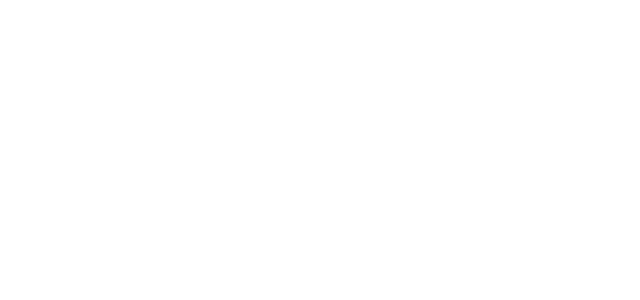
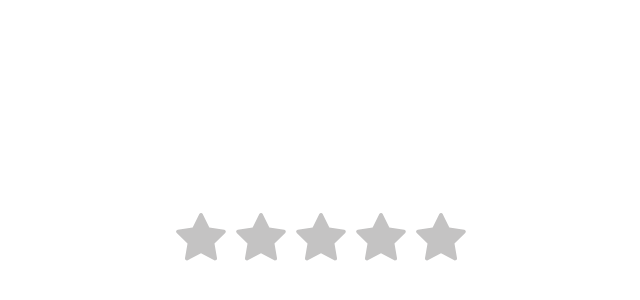
Before and after one commit to Viktoria-Serkiz/react-project, a React (Create React App) app: page / in a window 1280 px wide. Shown: the part 960-1260 px from the top of the page, without its empty margins (319-959 px from the left). Before the commit the page ends 800 px from the top, so only its background shows below. Built offline with nearby package versions, Linux system fonts and the light colour scheme.

Commit message:
add class component

```diff
--- a/src/App.js
+++ b/src/App.js
@@ -1,10 +1,12 @@
 import "./App.scss";
 import StarsRaiting from "./components/StarsRaiting";
+import StarRatingClass from "./components/StarRatingClass";
 
 function App() {
   return (
     <>
       <StarsRaiting></StarsRaiting>
+      <StarRatingClass></StarRatingClass>
     </>
   );
 }
--- a/src/components/StarRatingClass.js
+++ b/src/components/StarRatingClass.js
@@ -1,10 +1,93 @@
 import React from "react";
 
-class StarRatingClass extends React.PureComponent {
-  constructor() {
-    super();
+class StarRatingClass extends React.Component {
+  constructor(props) {
+    super(props);
+
     this.state = {
-      pos: 0,
+      stars: [],
+      rating: 0,
+      hovered: 0,
+      selectedIcon: (
+        <svg
+          stroke="currentColor"
+          fill="currentColor"
+          strokeWidth="0"
+          viewBox="0 0 1024 1024"
+          height="4.5em"
+          width="4.5em"
+          xmlns="http://www.w3.org/2000/svg"
+        >
+          <path d="M908.1 353.1l-253.9-36.9L540.7 86.1c-3.1-6.3-8.2-11.4-14.5-14.5-15.8-7.8-35-1.3-42.9 14.5L369.8 316.2l-253.9 36.9c-7 1-13.4 4.3-18.3 9.3a32.05 32.05 0 0 0 .6 45.3l183.7 179.1-43.4 252.9a31.95 31.95 0 0 0 46.4 33.7L512 754l227.1 119.4c6.2 3.3 13.4 4.4 20.3 3.2 17.4-3 29.1-19.5 26.1-36.9l-43.4-252.9 183.7-179.1c5-4.9 8.3-11.3 9.3-18.3 2.7-17.5-9.5-33.7-27-36.3z"></path>
+        </svg>
+      ),
+      deselectedIcon: (
+        <svg
+          fill="rgb(196, 195, 195)"
+          strokeWidth="0"
+          viewBox="0 0 1024 1024"
+          height="4.5em"
+          width="4.5em"
+          xmlns="http://www.w3.org/2000/svg"
+        >
+          <path d="M908.1 353.1l-253.9-36.9L540.7 86.1c-3.1-6.3-8.2-11.4-14.5-14.5-15.8-7.8-35-1.3-42.9 14.5L369.8 316.2l-253.9 36.9c-7 1-13.4 4.3-18.3 9.3a32.05 32.05 0 0 0 .6 45.3l183.7 179.1-43.4 252.9a31.95 31.95 0 0 0 46.4 33.7L512 754l227.1 119.4c6.2 3.3 13.4 4.4 20.3 3.2 17.4-3 29.1-19.5 26.1-36.9l-43.4-252.9 183.7-179.1c5-4.9 8.3-11.3 9.3-18.3 2.7-17.5-9.5-33.7-27-36.3z"></path>
+        </svg>
+      ),
     };
+
+    let outOf = props.outOf ? props.outOf : 5;
+
+    for (let i = 0; i < outOf; i++) {
+      this.state.stars.push(i + 1);
+    }
+  }
+
+  changeRating(newRating) {
+    this.setState({
+      rating: newRating,
+    });
+
+    if (this.props.onChange) this.props.onChange(newRating);
+  }
+
+  hoverRating(rating) {
+    this.setState({
+      hovered: rating,
+    });
+  }
+
+  render() {
+    const { stars, rating, hovered, deselectedIcon, selectedIcon } = this.state;
+
+    return (
+      <div className="rating">
+        <button style={{ color: "yellow" }}>
+          {stars.map((star) => {
+            return (
+              <span
+                style={{ cursor: "pointer" }}
+                onClick={() => {
+                  this.changeRating(star);
+                }}
+                onMouseEnter={() => {
+                  this.hoverRating(star);
+                }}
+                onMouseLeave={() => {
+                  this.hoverRating(0);
+                }}
+              >
+                {rating < star
+                  ? hovered < star
+                    ? deselectedIcon
+                    : selectedIcon
+                  : selectedIcon}
+              </span>
+            );
+          })}
+        </button>
+      </div>
+    );
   }
 }
+
+export default StarRatingClass;
--- a/src/components/StarsRaiting.js
+++ b/src/components/StarsRaiting.js
@@ -17,7 +17,7 @@
             onMouseEnter={() => setHover(index)}
             onMouseLeave={() => setHover(value)}
           >
-            <span className="star">
+            <span>
               <svg
                 stroke="currentColor"
                 fill="currentColor"
@@ -38,44 +38,3 @@
 };
 
 export default StarsRaiting;
-
-///---Variant 2---///
-
-// const Star = ({ active, id, setRate }) => {
-//   return (
-//     <div
-//       onClick={() => {
-//         setRate(id);
-//       }}
-//       style={{
-//         color: id <= active ? "yellow" : null,
-//       }}
-//     >
-//       <svg
-//         stroke="currentColor"
-//         fill="currentColor"
-//         strokeWidth="0"
-//         viewBox="0 0 1024 1024"
-//         height="1em"
-//         width="1em"
-//         xmlns="http://www.w3.org/2000/svg"
-//       >
-//         <path d="M908.1 353.1l-253.9-36.9L540.7 86.1c-3.1-6.3-8.2-11.4-14.5-14.5-15.8-7.8-35-1.3-42.9 14.5L369.8 316.2l-253.9 36.9c-7 1-13.4 4.3-18.3 9.3a32.05 32.05 0 0 0 .6 45.3l183.7 179.1-43.4 252.9a31.95 31.95 0 0 0 46.4 33.7L512 754l227.1 119.4c6.2 3.3 13.4 4.4 20.3 3.2 17.4-3 29.1-19.5 26.1-36.9l-43.4-252.9 183.7-179.1c5-4.9 8.3-11.3 9.3-18.3 2.7-17.5-9.5-33.7-27-36.3z"></path>
-//       </svg>
-//     </div>
-//   );
-// };
-
-// const StarsRaiting = ({ rate = 0 }) => {
-//   const [value, setValue] = useState(rate);
-
-//   return (
-//     <>
-//       {[1,2,3,4,5].map((index) => (
-//         <Star id={index} setRate={setValue} active={value} key={index}></Star>
-//       ))}
-//     </>
-//   );
-// };
-
-// export default StarsRaiting;
```
Also changed, not shown: src/img/star-full.png (added), src/img/star.png (added).
